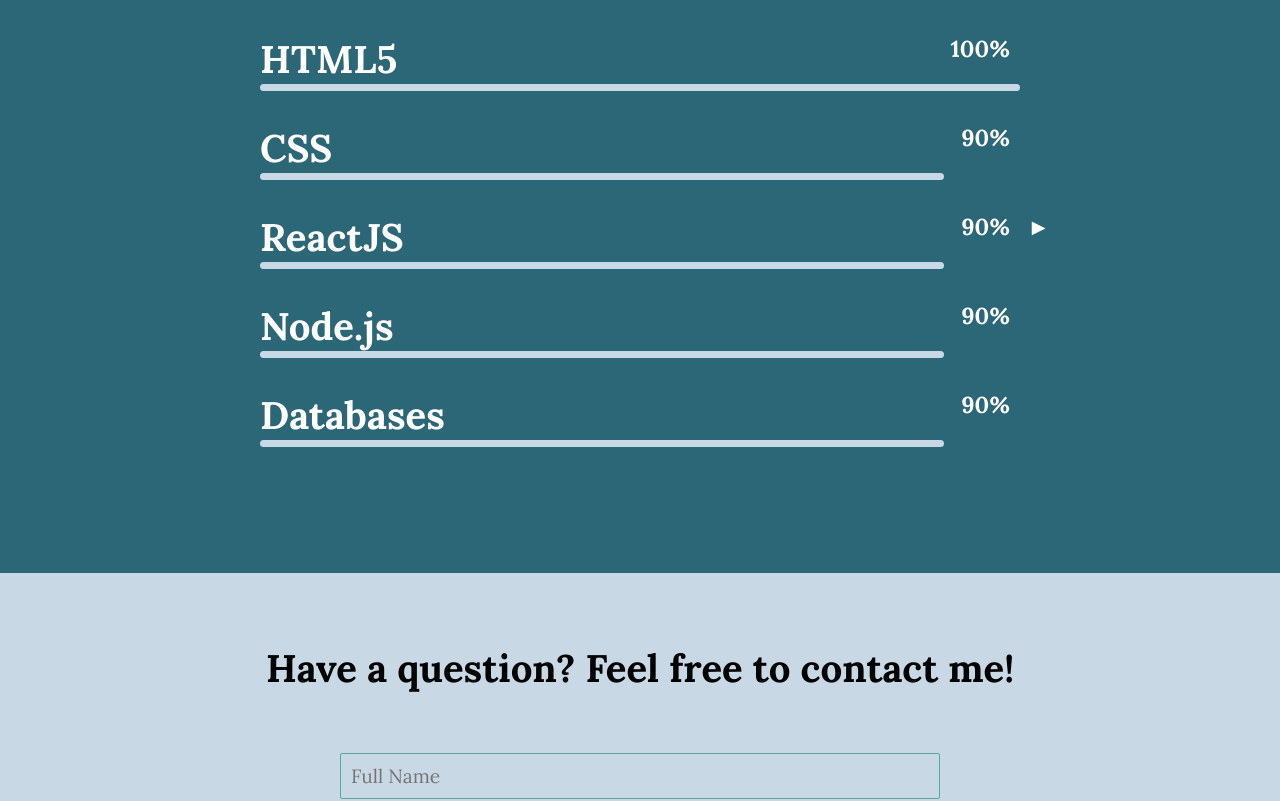
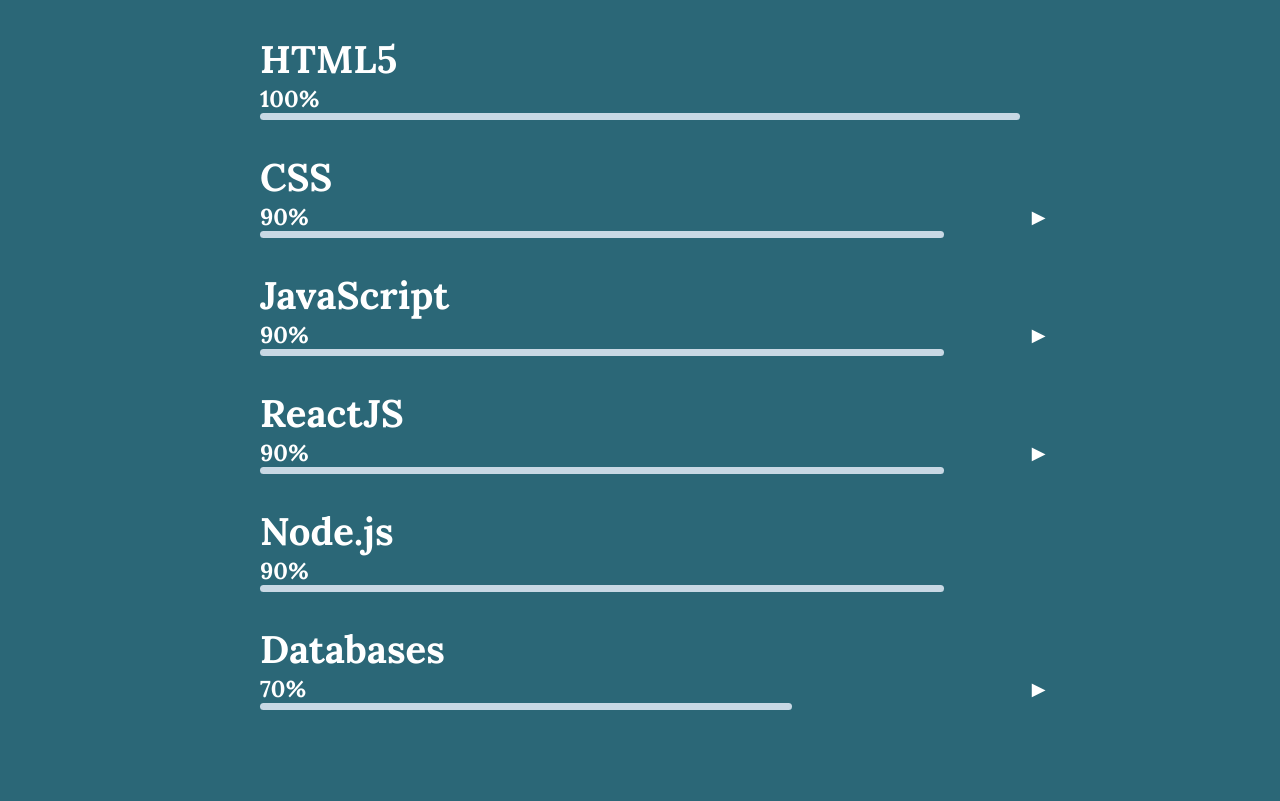
Before and after one commit to zinchenko-maksym/Portfolio, a React (Create React App) app: page / in a window 1280 px wide. Shown: the part 1732-2533 px from the top of the page. Built offline with nearby package versions, Linux system fonts and the light colour scheme.

Commit message:
Fixed bug with skills

```diff
--- a/src/components/Header/Header.tsx
+++ b/src/components/Header/Header.tsx
@@ -13,10 +13,10 @@
     <Styled.HeaderWrap className="Header">
       <Styled.Logo>Zinmaks</Styled.Logo>
       <Styled.Navbar isOpen={menuOpen} className="navbar">
-        <Styled.StyledLink to="About" spy smooth>About Me</Styled.StyledLink>
-        <Styled.StyledLink to="Portfolio" spy smooth>Portfolio</Styled.StyledLink>
-        <Styled.StyledLink to="Skills" spy smooth>Skills</Styled.StyledLink>
-        <Styled.StyledLink to="Contact" spy smooth>Contact</Styled.StyledLink>
+        <Styled.StyledLink onClick={toggleMenu} to="About" spy smooth>About Me</Styled.StyledLink>
+        <Styled.StyledLink onClick={toggleMenu} to="Portfolio" spy smooth>Portfolio</Styled.StyledLink>
+        <Styled.StyledLink onClick={toggleMenu} to="Skills" spy smooth>Skills</Styled.StyledLink>
+        <Styled.StyledLink onClick={toggleMenu} to="Contact" spy smooth>Contact</Styled.StyledLink>
       </Styled.Navbar>
       <Styled.MenuButton onClick={toggleMenu}>
         <HamburgerIcon open={menuOpen} />
--- a/src/components/Skills/Skill.tsx
+++ b/src/components/Skills/Skill.tsx
@@ -46,6 +46,7 @@
   margin-right: 10px;
   font-size: 0.8em;
   position: relative;
+  width: 100%;
   @media (min-width: 768px) {
     font-size: 1em;
   }
--- a/src/components/Skills/Skills.tsx
+++ b/src/components/Skills/Skills.tsx
@@ -37,12 +37,17 @@
     },
     {
       name: 'CSS',
-      subSkills: [],
+      subSkills: [{ name: 'CSS3', mastery: 90 }, { name: 'Sass', mastery: 90 }, { name: 'Styled Components', mastery: 90 }],
+      mastery: 90,
+    },
+    {
+      name: 'JavaScript',
+      subSkills: [{ name: 'ES6+', mastery: 90 }, { name: 'TypeScript', mastery: 70 }, { name: 'Rest APIs', mastery: 90 }],
       mastery: 90,
     },
     {
       name: 'ReactJS',
-      subSkills: [{ name: 'Redux', mastery: 100 }, { name: 'Styled Components', mastery: 90 }],
+      subSkills: [{ name: 'Hooks', mastery: 90 }, { name: 'Redux', mastery: 100 }, { name: 'Styled Components', mastery: 90 }, { name: 'Redux-saga', mastery: 80 }],
       mastery: 90,
     },
     {
@@ -52,8 +57,8 @@
     },
     {
       name: 'Databases',
-      subSkills: [],
-      mastery: 90,
+      subSkills: [{ name: 'MySQL', mastery: 80 }, { name: 'MongoDB', mastery: 50 }],
+      mastery: 70,
     },
   ];
   const displaySkills = skills.map(
```
